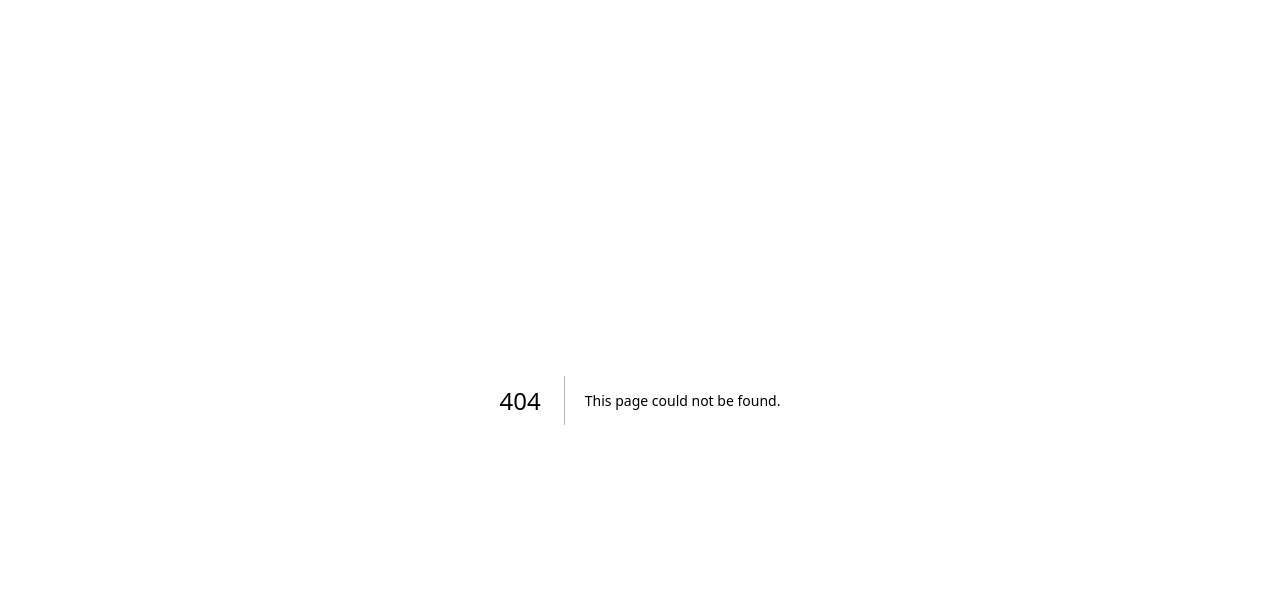
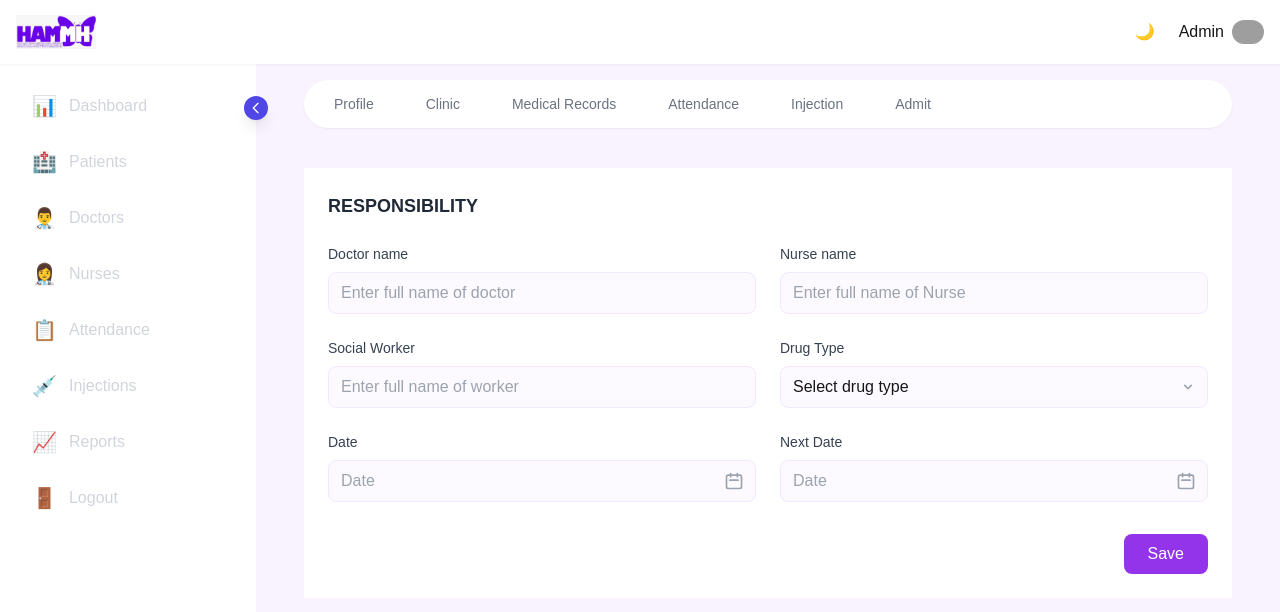
Before and after one commit to Rdilshan/HAMMH, a Next.js app: page /dashboard/patients/1/injection/responsibility in a window 1280 px wide. Before the commit this address had no page. Shown: the top 612 px of the page. Built offline with nearby package versions, Linux system fonts and the light colour scheme; grey boxes are pictures that could not be loaded.

Commit message:
attendence

```diff
--- /dev/null
+++ b/src/app/dashboard/patients/[id]/attendance/page.tsx
@@ -0,0 +1,50 @@
+import React from 'react';
+import { Check, X } from 'lucide-react';
+
+const AttendanceSheet = () => {
+  const attendanceData = [
+    { date: "2024/05/78", present: false },
+    { date: "2024/05/78", present: true },
+    { date: "2024/05/78", present: false },
+    { date: "2024/05/78", present: true }
+  ];
+
+  return (
+    <div className="w-full max-w-3xl">
+      {/* Next Clinic Date Notice */}
+      <div className="mb-6 p-4 bg-purple-50 rounded-lg">
+        <p className="text-purple-700">
+          Next Clinic date: <span className="font-semibold">11:27 AM Thursday, October 31, 2024</span>
+        </p>
+      </div>
+
+      {/* Attendance Sheet Card */}
+      <div className="bg-white rounded-lg shadow-md">
+        <div className="p-6 border-b border-gray-200">
+          <h2 className="text-lg font-bold">ATTENDANCE SHEET</h2>
+        </div>
+        <div className="p-6">
+          <div className="grid grid-cols-2 gap-4">
+            <div className="font-semibold text-gray-600">Date</div>
+            <div className="font-semibold text-gray-600">Mark</div>
+
+            {attendanceData.map((record, index) => (
+              <React.Fragment key={index}>
+                <div className="text-gray-700">{record.date}</div>
+                <div>
+                  {record.present ? (
+                    <Check className="text-green-500 w-5 h-5" />
+                  ) : (
+                    <X className="text-red-500 w-5 h-5" />
+                  )}
+                </div>
+              </React.Fragment>
+            ))}
+          </div>
+        </div>
+      </div>
+    </div>
+  );
+};
+
+export default AttendanceSheet;
--- /dev/null
+++ b/src/app/dashboard/patients/[id]/injection/page.tsx
@@ -0,0 +1,59 @@
+import React from 'react';
+
+const InjectionRecordsSection = () => {
+  // This could be fetched from an API in a real application
+  const nextInjectionDate = "11:27 AM ,Thursday, October 31, 2024";
+
+  return (
+    <div className="p-6 space-y-6">
+      {/* Next Injection Date Card */}
+      <div className="bg-white p-4 rounded-lg shadow-sm border border-gray-100">
+        <div className="text-gray-700">
+          <span className="font-medium">Next Injection date: </span>
+          <span className="text-red-500">{nextInjectionDate}</span>
+        </div>
+      </div>
+
+      {/* Injection Records Section */}
+      <div className="bg-white p-6 rounded-lg shadow-sm border border-gray-100">
+        <div className="flex justify-between items-center mb-6">
+          <h2 className="text-lg font-semibold text-gray-800">INJECTION RECORDS</h2>
+          <button
+            className="bg-purple-600 hover:bg-purple-700 text-white px-4 py-2 rounded-lg transition-colors duration-200 focus:outline-none focus:ring-2 focus:ring-purple-500 focus:ring-opacity-50"
+          >
+            Add new records
+          </button>
+        </div>
+
+        {/* Table */}
+        <div className="overflow-x-auto">
+          <table className="w-full">
+            <thead>
+              <tr className="border-b">
+                <th className="text-left py-3 px-4 font-medium text-gray-700">Date</th>
+                <th className="text-left py-3 px-4 font-medium text-gray-700">Injection</th>
+                <th className="text-left py-3 px-4 font-medium text-gray-700">Doctor</th>
+                <th className="text-left py-3 px-4 font-medium text-gray-700">Nurse</th>
+                <th className="text-left py-3 px-4 font-medium text-gray-700">Social worker</th>
+                <th className="text-left py-3 px-4 font-medium text-gray-700">Status</th>
+              </tr>
+            </thead>
+            <tbody>
+              {/* Table rows would be dynamically populated here */}
+              <tr className="border-b hover:bg-gray-50 transition-colors duration-150">
+                <td className="py-3 px-4"></td>
+                <td className="py-3 px-4"></td>
+                <td className="py-3 px-4"></td>
+                <td className="py-3 px-4"></td>
+                <td className="py-3 px-4"></td>
+                <td className="py-3 px-4"></td>
+              </tr>
+            </tbody>
+          </table>
+        </div>
+      </div>
+    </div>
+  );
+};
+
+export default InjectionRecordsSection;
--- /dev/null
+++ b/src/app/dashboard/patients/[id]/injection/responsibility/page.tsx
@@ -0,0 +1,102 @@
+import React from 'react';
+
+const ResponsibilityForm = () => {
+  return (
+    <div className="p-6 bg-white">
+      <h2 className="text-lg font-semibold text-gray-800 mb-6">RESPONSIBILITY</h2>
+
+      <div className="grid grid-cols-1 md:grid-cols-2 gap-6">
+        {/* Doctor Name */}
+        <div>
+          <label className="block text-sm font-medium text-gray-700 mb-2">Doctor name</label>
+          <input
+            type="text"
+            placeholder="Enter full name of doctor"
+            className="w-full px-3 py-2 rounded-lg bg-purple-50/50 border border-purple-100 focus:outline-none focus:ring-2 focus:ring-purple-500/20"
+          />
+        </div>
+
+        {/* Nurse Name */}
+        <div>
+          <label className="block text-sm font-medium text-gray-700 mb-2">Nurse name</label>
+          <input
+            type="text"
+            placeholder="Enter full name of Nurse"
+            className="w-full px-3 py-2 rounded-lg bg-purple-50/50 border border-purple-100 focus:outline-none focus:ring-2 focus:ring-purple-500/20"
+          />
+        </div>
+
+        {/* Social Worker */}
+        <div>
+          <label className="block text-sm font-medium text-gray-700 mb-2">Social Worker</label>
+          <input
+            type="text"
+            placeholder="Enter full name of worker"
+            className="w-full px-3 py-2 rounded-lg bg-purple-50/50 border border-purple-100 focus:outline-none focus:ring-2 focus:ring-purple-500/20"
+          />
+        </div>
+
+        {/* Drug Type */}
+        <div>
+          <label className="block text-sm font-medium text-gray-700 mb-2">Drug Type</label>
+          <div className="relative">
+            <select
+              className="w-full px-3 py-2 rounded-lg bg-purple-50/50 border border-purple-100 focus:outline-none focus:ring-2 focus:ring-purple-500/20 appearance-none"
+            >
+              <option value="">Select drug type</option>
+              {/* Add drug type options here */}
+            </select>
+            <div className="absolute inset-y-0 right-0 flex items-center pr-3 pointer-events-none">
+              <svg className="w-4 h-4 text-gray-400" viewBox="0 0 20 20" fill="currentColor">
+                <path fillRule="evenodd" d="M5.293 7.293a1 1 0 011.414 0L10 10.586l3.293-3.293a1 1 0 111.414 1.414l-4 4a1 1 0 01-1.414 0l-4-4a1 1 0 010-1.414z" clipRule="evenodd" />
+              </svg>
+            </div>
+          </div>
+        </div>
+
+        {/* Date */}
+        <div>
+          <label className="block text-sm font-medium text-gray-700 mb-2">Date</label>
+          <div className="relative">
+            <input
+              type="text"
+              placeholder="Date"
+              className="w-full px-3 py-2 rounded-lg bg-purple-50/50 border border-purple-100 focus:outline-none focus:ring-2 focus:ring-purple-500/20"
+            />
+            <div className="absolute inset-y-0 right-0 flex items-center pr-3">
+              <svg className="w-5 h-5 text-gray-400" fill="none" viewBox="0 0 24 24" stroke="currentColor">
+                <path strokeLinecap="round" strokeLinejoin="round" strokeWidth={2} d="M8 7V3m8 4V3m-9 8h10M5 21h14a2 2 0 002-2V7a2 2 0 00-2-2H5a2 2 0 00-2 2v12a2 2 0 002 2z" />
+              </svg>
+            </div>
+          </div>
+        </div>
+
+        {/* Next Date */}
+        <div>
+          <label className="block text-sm font-medium text-gray-700 mb-2">Next Date</label>
+          <div className="relative">
+            <input
+              type="text"
+              placeholder="Date"
+              className="w-full px-3 py-2 rounded-lg bg-purple-50/50 border border-purple-100 focus:outline-none focus:ring-2 focus:ring-purple-500/20"
+            />
+            <div className="absolute inset-y-0 right-0 flex items-center pr-3">
+              <svg className="w-5 h-5 text-gray-400" fill="none" viewBox="0 0 24 24" stroke="currentColor">
+                <path strokeLinecap="round" strokeLinejoin="round" strokeWidth={2} d="M8 7V3m8 4V3m-9 8h10M5 21h14a2 2 0 002-2V7a2 2 0 00-2-2H5a2 2 0 00-2 2v12a2 2 0 002 2z" />
+              </svg>
+            </div>
+          </div>
+        </div>
+      </div>
+
+      {/* Save Button */}
+      <div className="mt-8 flex justify-end">
+        <button className="px-6 py-2 bg-purple-600 text-white rounded-lg hover:bg-purple-700 transition-colors duration-200 focus:outline-none focus:ring-2 focus:ring-purple-500 focus:ring-opacity-50">
+          Save
+        </button>
+      </div>
+    </div>
+  );
+};
+
+export default ResponsibilityForm;
```
